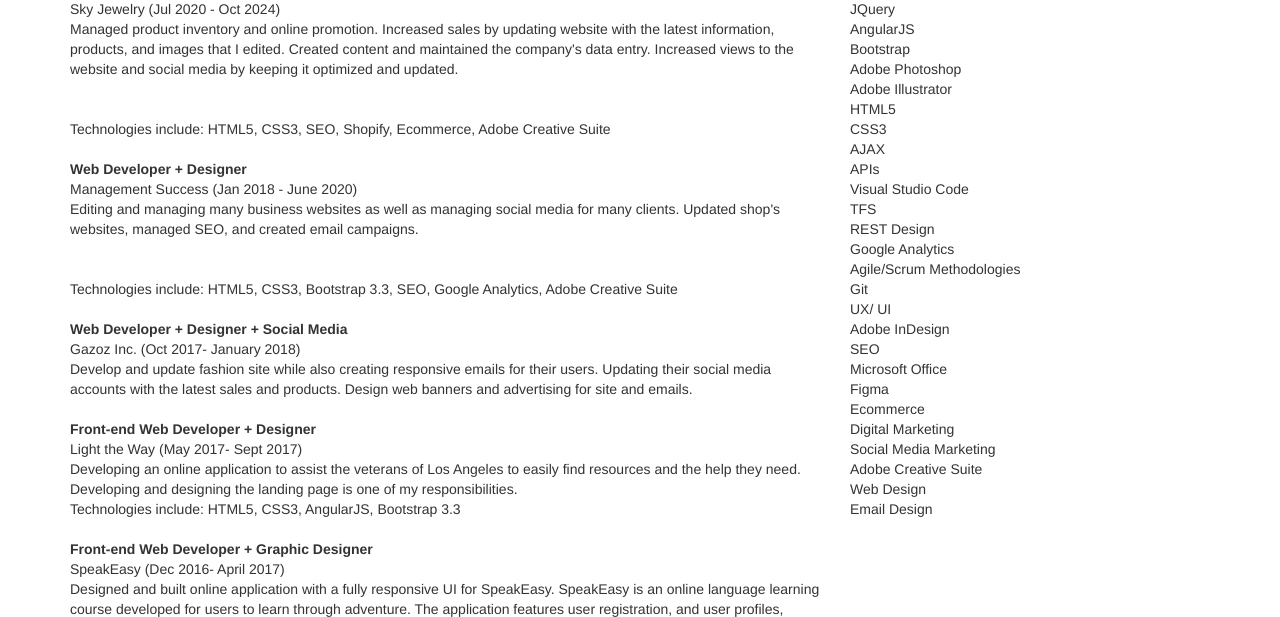
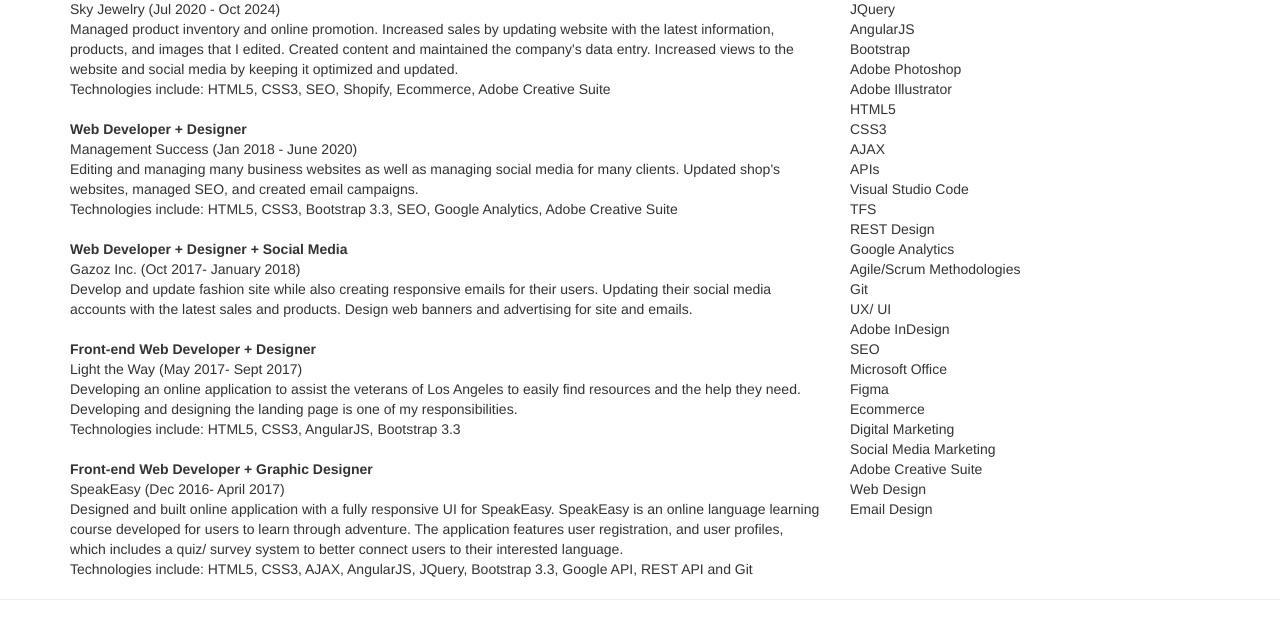
Before and after one commit to evelynH10/Porfolio, a plain HTML site: page aboutme.html in a window 1280 px wide. Shown: the part 530-1147 px from the top of the page. Drawn offline with nearby package versions, Linux system fonts and the light colour scheme.

Commit message:
Update aboutme.html

```diff
--- a/aboutme.html
+++ b/aboutme.html
@@ -45,12 +45,12 @@
 			<strong>Web Manager + Designer</strong>
 			<br>Sky Jewelry (Jul 2020 - Oct 2024)
 			<br>Managed product inventory and online promotion. Increased sales by updating website with the latest information, products, and images that I edited. Created content and maintained the company's data entry.
-			Increased views to the website and social media by keeping it optimized and updated. <br><br>
+			Increased views to the website and social media by keeping it optimized and updated.
 			<br>Technologies include: HTML5, CSS3, SEO, Shopify, Ecommerce, Adobe Creative Suite<br><br>
 
 			<strong>Web Developer + Designer</strong>
 			<br>Management Success (Jan 2018 - June 2020)
-			<br>Editing and managing many business websites as well as managing social media for many clients. Updated shop's websites, managed SEO, and created email campaigns. <br><br>
+			<br>Editing and managing many business websites as well as managing social media for many clients. Updated shop's websites, managed SEO, and created email campaigns.
 			<br>Technologies include: HTML5, CSS3, Bootstrap 3.3, SEO, Google Analytics, Adobe Creative Suite<br><br>
 
 			<strong>Web Developer + Designer + Social Media</strong>
```
